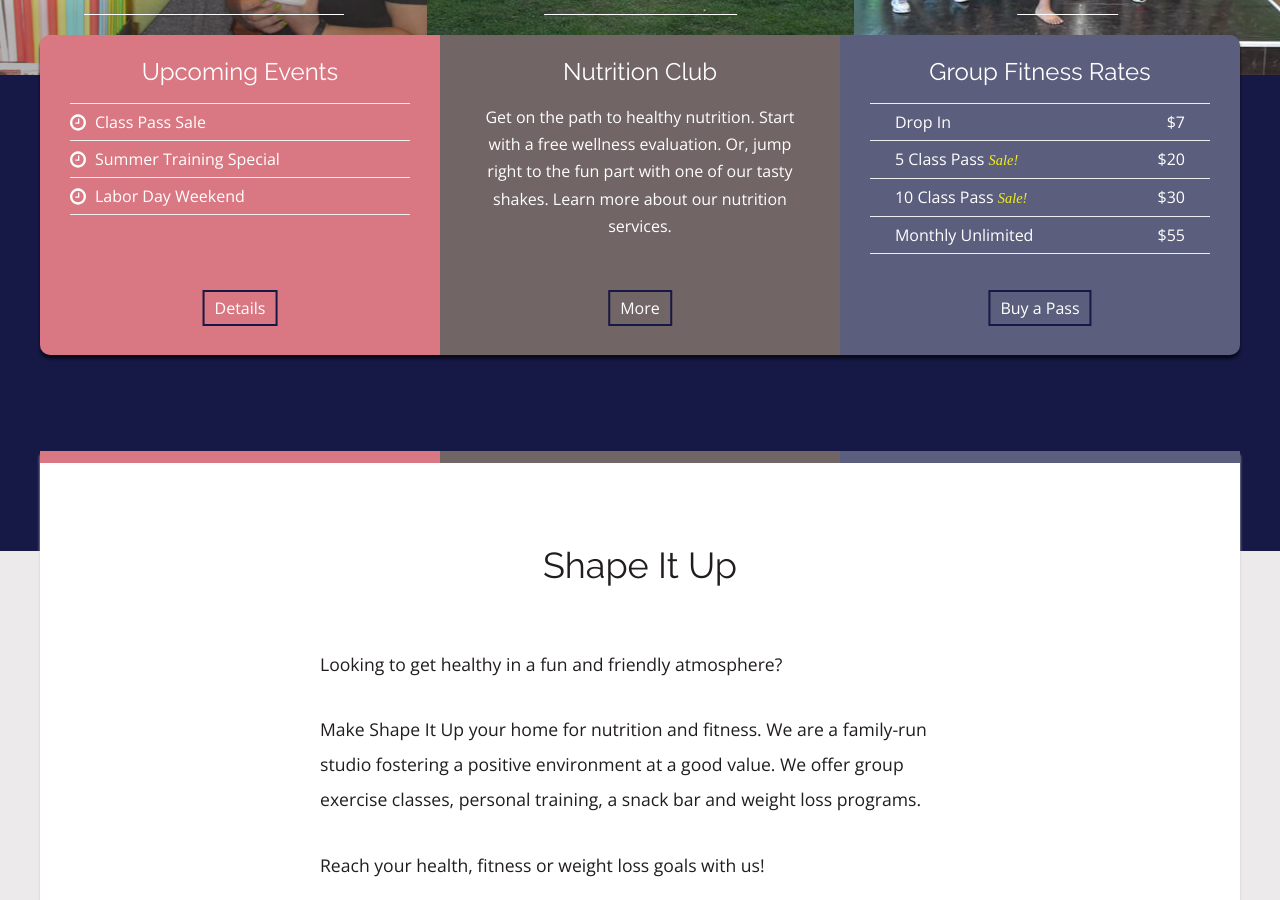
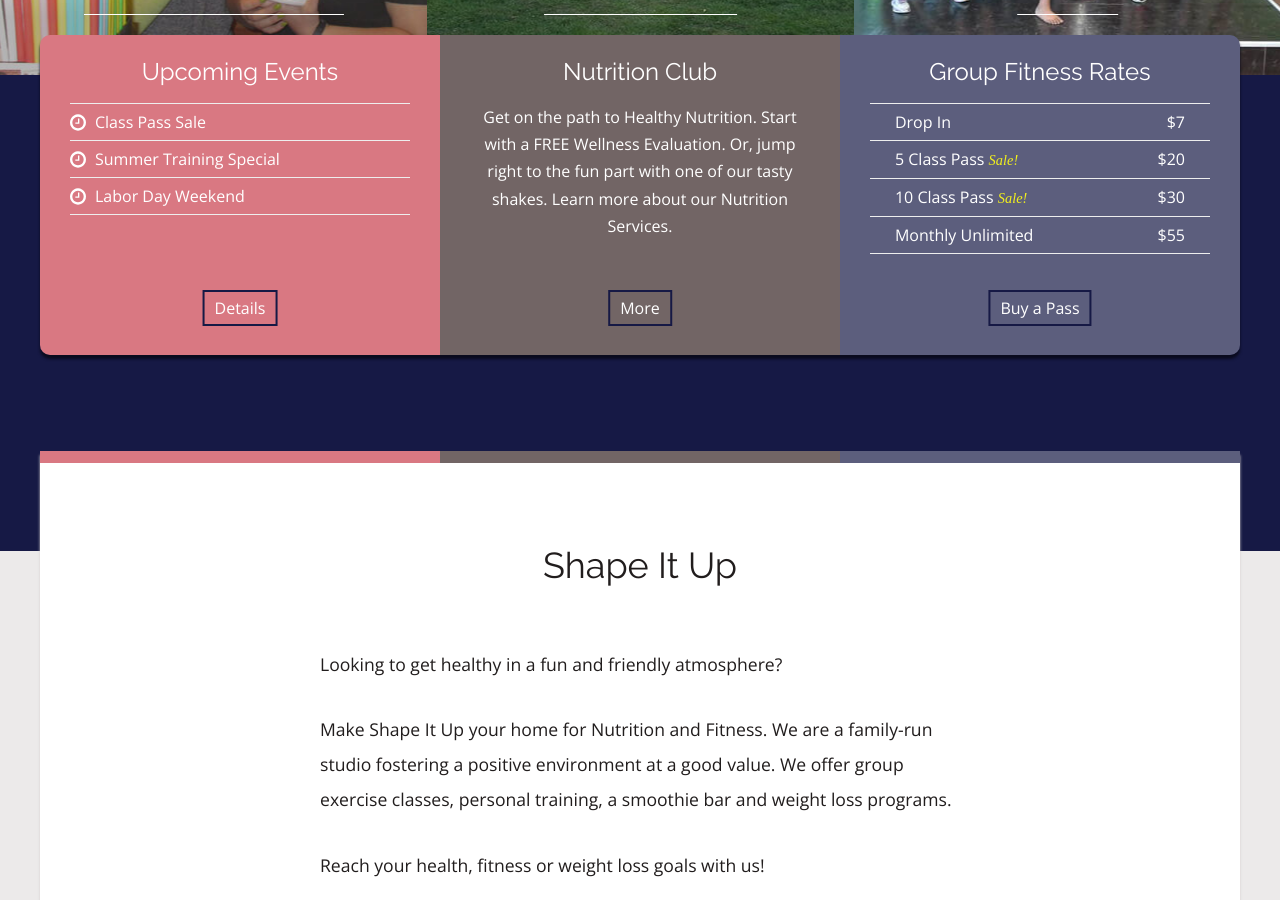
Before and after one commit to rwstone/shapeitup, a Jekyll site: the page built from index.md, in a window 1280 px wide. Shown: the part 403-1303 px from the top of the page. Built offline with Jekyll 4.4.1, drawn with Linux system fonts in a browser that asks for light colours; some web fonts are replaced.

Commit message:
Updated Index

```diff
--- a/index.md
+++ b/index.md
@@ -7,9 +7,9 @@
   title: Fitness
 - image: "/img/billboards/fit_camp_group.jpg"
   title: Fun
-nutrition_description: Get on the path to healthy nutrition. Start with a free wellness
-  evaluation. Or, jump right to the fun part with one of our tasty shakes. Learn more
-  about our nutrition services.
+nutrition_description: Get on the path to Healthy Nutrition. Start with a FREE Wellness
+  Evaluation. Or, jump right to the fun part with one of our tasty shakes. Learn more
+  about our Nutrition Services.
 passes:
 - name: Drop In
   price: "$7"
@@ -26,12 +26,12 @@
 title_seo: Shape It Up Nutrition & Fitness | East Providence, RI
 description_seo: Shape It Up Nutrition & Fitness is an exercise studio in East Providence,
   RI, with a fun and approachable attitude. We offer a smoothie bar, personal training
-  and group exercise classes, including Zumba, Fit Camp and Barre Fusion.
+  and group exercise classes, including Zumba, Boot Camp, Yoga, and Barre Fusion.
 layout: home
 ---
 
 Looking to get healthy in a fun and friendly atmosphere?
 
-Make Shape It Up your home for nutrition and fitness. We are a family-run studio fostering a positive environment at a good value. We offer group exercise classes, personal training, a snack bar and weight loss programs.
+Make Shape It Up your home for Nutrition and Fitness. We are a family-run studio fostering a positive environment at a good value. We offer group exercise classes, personal training, a smoothie bar and weight loss programs.
 
 Reach your health, fitness or weight loss goals with us!
```
